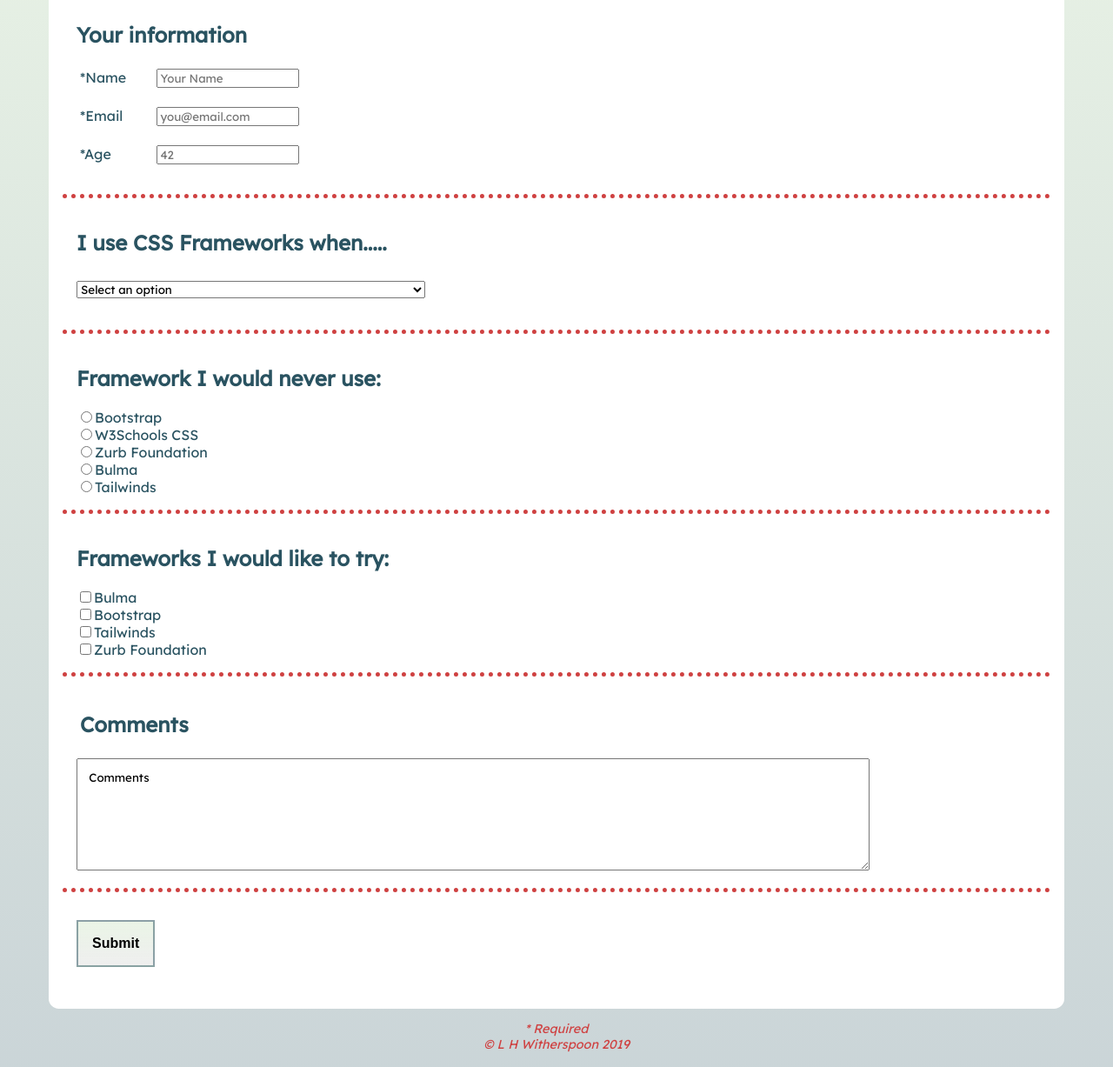
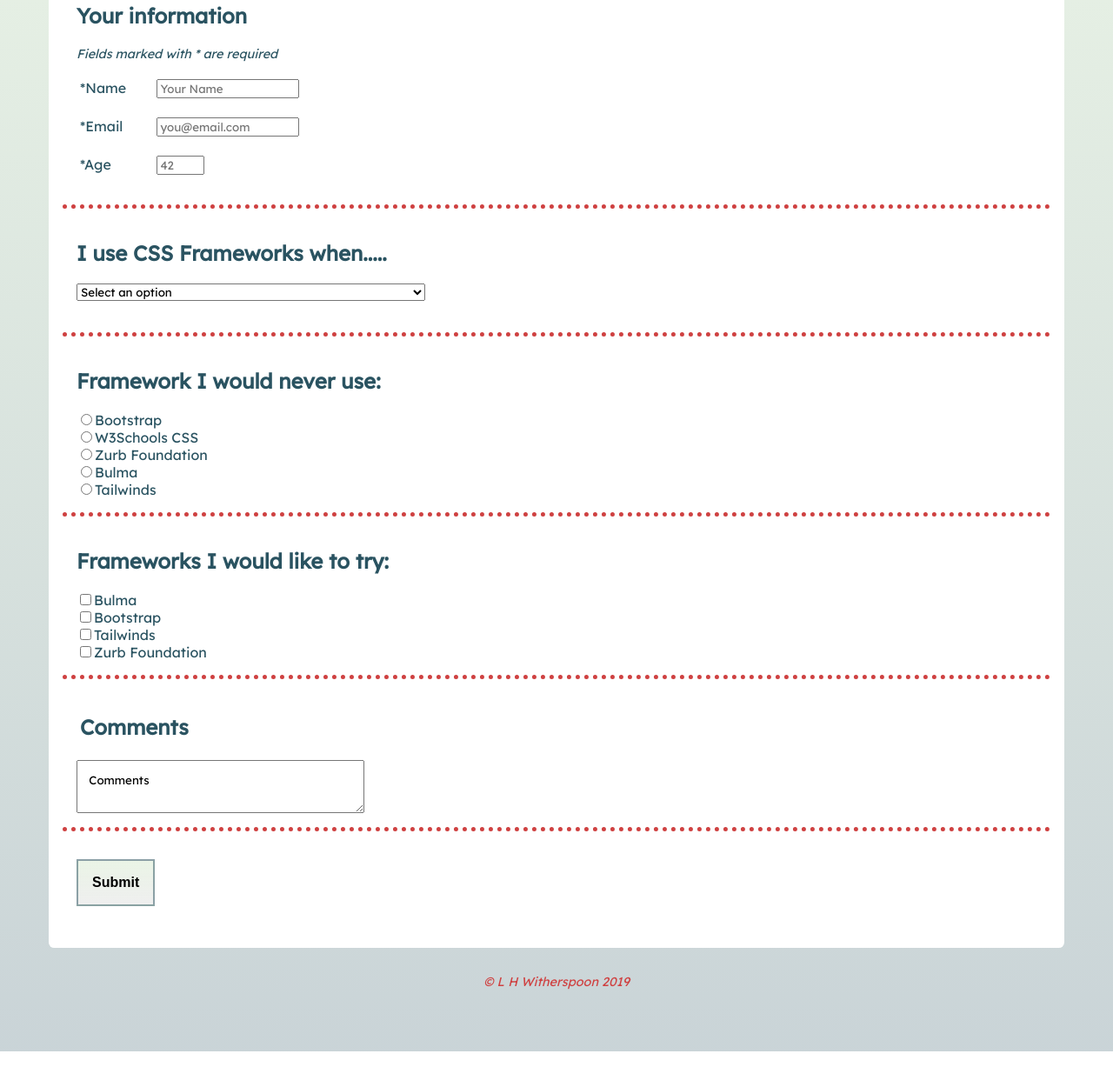
Before and after one commit to lhwitherspoon/css-framework-survey-form, a plain HTML site: page index.html in a window 1280 px wide. Shown: the part 222-1449 px from the top of the page at 87% size. Drawn offline with Linux system fonts and the light colour scheme.

Commit message:
Changed border radius units, added min and max width and height for textarea, moved "* required" to be nearer where required.
Signed-off-by: lhwitherspoon <les@lhwitherspoon.com>

```diff
--- a/index.html
+++ b/index.html
@@ -1,3 +1,5 @@
+<script src="https://cdn.freecodecamp.org/testable-projects-fcc/v1/bundle.js"></script>
+
 <!DOCTYPE html>
 <html lang="en">
 
@@ -28,6 +30,7 @@
         <form method="GET" action="" id="survey-form">
             <div class="controls-group">
                 <h2>Your information</h2>
+                <p class="instruction">Fields marked with * are required</p>
                 <p>
                     <label for="name" id="name-label">*Name</label>
                     <input type="text" name="name" id="name" placeholder="Your Name" required>
@@ -38,9 +41,8 @@
                 </p>
                 <p>
                     <label for="age" id="number-label">*Age</label>
-                    <input type="text" name="age" min="18" max="120" id="number" placeholder="42" required>
+                    <input type="number" name="age" min="13" max="120" id="number" placeholder="42" required>
                 </p>
-
             </div>
 
             <div class="controls-group">
@@ -90,7 +92,7 @@
         </form>
     </section>
     <footer>
-        * Required<br>
+
         &copy; L H Witherspoon 2019 <br>
     </footer>
 
--- a/main.css
+++ b/main.css
@@ -20,7 +20,7 @@
     background-color: white;
     padding: 1em;
     color: rgb(42, 83, 97);
-    border-radius: 1%;
+    border-radius: 0.4em;
 }
 
 label {
@@ -40,6 +40,11 @@
     font-family: 'Lexend Deca', 'Courier New', Courier, monospace
 }
 
+.instruction {
+    font-style: italic;
+    font-size: .9em;
+}
+
 .controls-group {
     padding: 1em;
     border-bottom: 5px dotted rgb(207, 65, 65);
@@ -53,8 +58,10 @@
 textarea {
     /* display: inline-block; */
     /* float: left; */
-    width: 80%;
-    height: 100px;
+    min-width: 30%;
+    max-width: 80%;
+    min-height: 50px;
+    max-height: 100px;
     padding: 1em;
     font-family: 'Lexend Deca', 'Courier New', Courier, monospace;
 }
```
